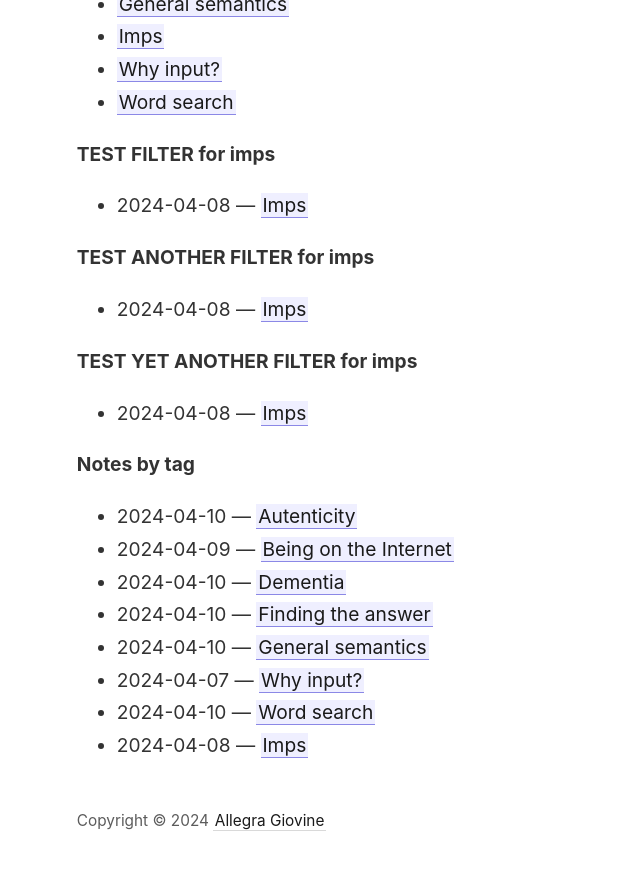
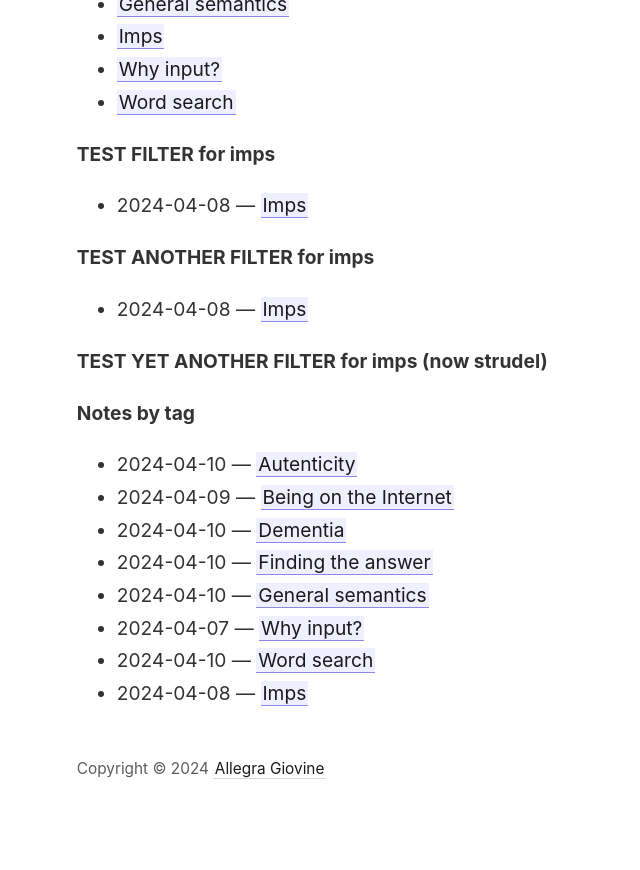
Before and after one commit to agiovine/agiovine.github.io, a Jekyll site: the page built from _pages/index.md, in a window 1280 px wide and 900 px high, scrolled down 1468 px. Shown: the top 870 px of the window, without its empty margins (0-640 px from the left). Built offline with Jekyll 4.4.1, drawn with Linux system fonts in a browser that asks for light colours; after the commit the page ends 2317 px from its top, so only the background shows below that.

Commit message:
Add files via upload

```diff
--- a/_pages/index.md
+++ b/_pages/index.md
@@ -84,9 +84,9 @@ Now, the mess: I'm playing around with everything below the line!
   {% endfor %}
 </ul>
 
-<strong>TEST YET ANOTHER FILTER for imps</strong>
+<strong>TEST YET ANOTHER FILTER for imps (now strudel)</strong>
 <ul>
-  {% assign test_notes6 = site.notes | where_exp:"note", "note.tags contains 'test'" %}
+  {% assign test_notes6 = site.notes | where_exp:"note", "note.tags contains 'strudel'" %}
   {% for note in test_notes6 %}
 	<li>
       {{ note.datefirstcreated }} — <a class="internal-link" href="{{ site.baseurl }}{{ note.url }}">{{ note.title }}</a>
```
